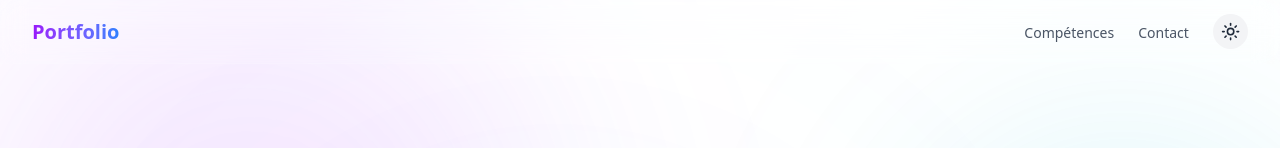
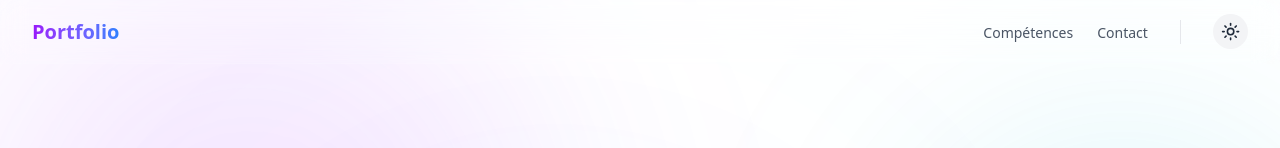
Before and after one commit to pravinwijay/portfolio-antigravity, a Next.js app: page / in a window 1280 px wide. Shown: the top 148 px of the page. Built offline with nearby package versions, Linux system fonts and the light colour scheme; no server answers; the database is empty.

Commit message:
Fix: Dark mode CSS and Navbar layout

```diff
--- a/src/app/globals.css
+++ b/src/app/globals.css
@@ -17,6 +17,12 @@
   }
 }
 
+/* Support manual theme toggling via class */
+.dark {
+  --background: #0a0a0a;
+  --foreground: #ededed;
+}
+
 body {
   background: var(--background);
   color: var(--foreground);
--- a/src/components/Navbar.tsx
+++ b/src/components/Navbar.tsx
@@ -20,7 +20,7 @@ export default function Navbar() {
                 </motion.div>
 
                 <div className="flex items-center gap-6">
-                    <nav className="flex gap-6">
+                    <nav className="hidden md:flex gap-6">
                         {['Compétences', 'Contact'].map((item, index) => (
                             <motion.div
                                 key={item}
@@ -37,6 +37,7 @@ export default function Navbar() {
                             </motion.div>
                         ))}
                     </nav>
+                    <div className="h-6 w-px bg-gray-200 dark:bg-white/10 mx-2 hidden md:block"></div>
                     <ModeToggle />
                 </div>
             </div>
```
